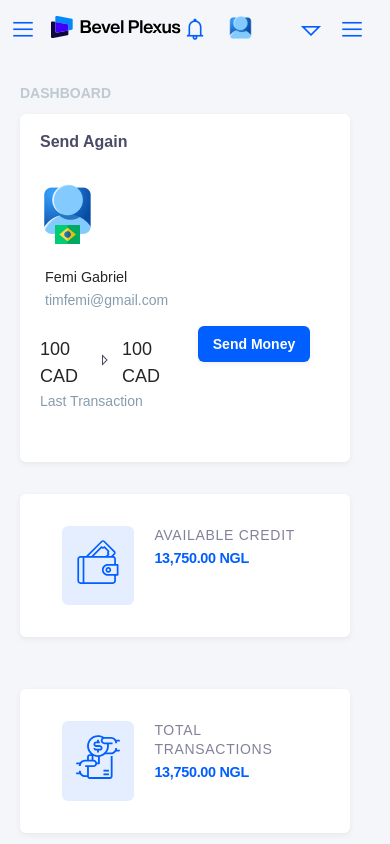
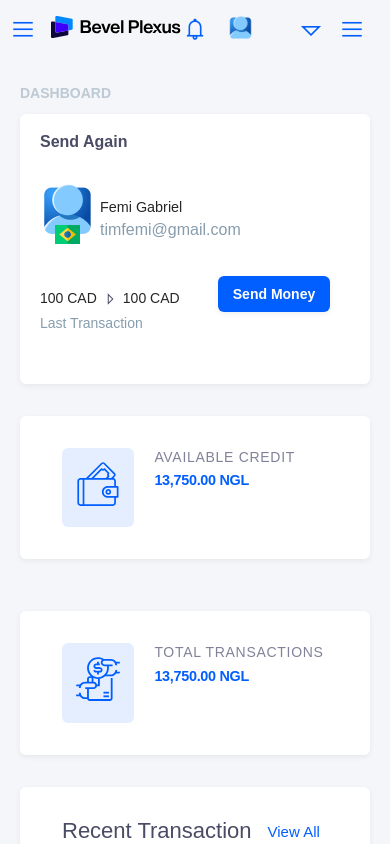
Before and after one commit to femigabriel/bexel-plus-app, a Nuxt app: page / in a window 390 px wide. Built offline with nearby package versions, Linux system fonts and the light colour scheme; a web font is replaced by a local one.

Commit message:
dashboard width adustment

```diff
--- a/components/home/DashboardHeader.vue
+++ b/components/home/DashboardHeader.vue
@@ -14,12 +14,13 @@
             <img src="../../images/avatar-square.png" alt="" class="avatar" />
             <img src="../../images/brazil-flag.svg" alt="" class="flag" />
           </div>
-          </div>
-          <!--  -->
            <div class="group-2">
           <h3>Femi Gabriel</h3>
           <p>timfemi@gmail.com</p>
         </div>
+        </div>
+        <!--  -->
+
 
         <!-- team b -->
         <div class="team-b flex">
@@ -112,10 +113,11 @@
   font-weight: 500;
   line-height: 1.5;
 }
-p {
+.group-3 p {
   margin: 0;
   color: #879dad;
   font-size: 14px;
+  width: 8em;
 }
 .group-1 {
   display: flex;
@@ -127,34 +129,38 @@
   width: 15em;
 }
 .group-3 {
-  width: 20em;
+  width: 18em;
 }
-.group-3 .las{
+.group-3 .las {
   color: #4a4b65;
   font-size: 16px;
+  margin: 5px;
 }
 
 button {
   background: #015eff;
-  padding: 15px 22px;
+  padding: 15px 20px;
   border: none;
   border-radius: 6px;
   box-shadow: 0 2px 5px rgb(169 181 192 / 20%);
   font-weight: 700;
   color: #fff;
   font-size: 14px;
-  width: 12em;
+  width: 10em;
+
 }
 
 @media (max-width: 480px) {
   .dashboard {
     padding-left: 10px;
-    padding-right: 20px;
+    /* padding-right: 10px; */
   }
   .container {
-    max-width: 385px;
+    width: 100%;
+    /* max-width: 385px; */
   }
   .box-content {
+    width: 100%;
     display: flex;
     flex-direction: column;
   }
@@ -173,5 +179,8 @@
     margin: 0px 20px;
     width: 8em;
   }
+  .group-3 span {
+    font-size: 14px;
+  }
 }
 </style>
```
Lines whose indentation alone changed are shown as unchanged.
